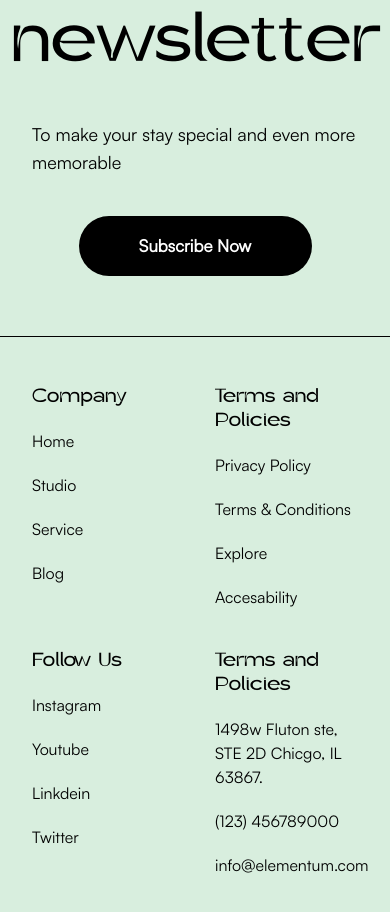
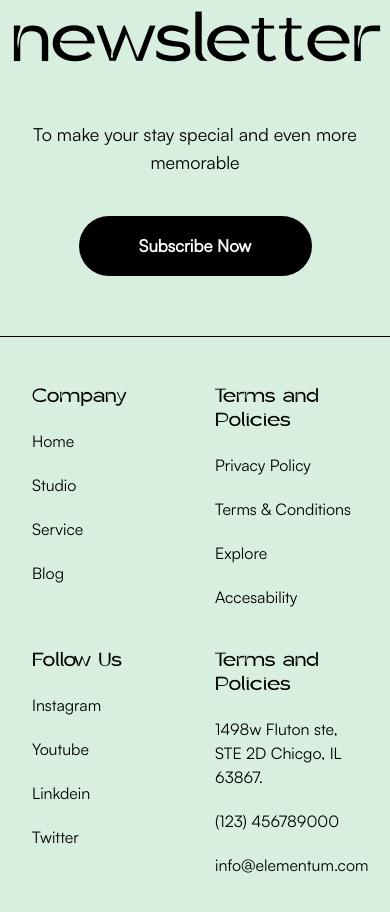
Before and after one commit to Satya0927a/Elementum_page, a React (Vite) app: page / in a window 390 px wide. Shown: the part 4720-5632 px from the top of the page. Built offline with nearby package versions, Linux system fonts and the light colour scheme.

Commit message:
vector layout fixes for mobile screen

```diff
--- a/src/components/Hompage/Features.jsx
+++ b/src/components/Hompage/Features.jsx
@@ -30,9 +30,9 @@ const Features = () => {
       <FeaturesCard  heading={Content.card1.heading} para={Content.card1.subHeading} img={Content.card1.img} order={1}/>
       <FeaturesCard heading={Content.card2.heading} para={Content.card2.subHeading} img={Content.card2.img} order={-1} />
       <img src={vectorcurve} className="absolute right-0 top-120 z-[-1]" alt="" srcset="" />
-      <img src={triangle} className="absolute left-20 bottom-140 z-[-1]" alt="" srcset="" />
+      <img src={triangle} className="absolute left-20 bottom-140 z-[-1] max-sm:scale-50 max-sm:left-50 max-sm:bottom-120 " alt="" srcset="" />
       <img src={triangle} className="absolute left-140 bottom-50 " alt="" srcset="" />
-      <img src={titledrectangle} className="absolute right-20 top-10 z-[-1]" alt="" srcset="" />"
+      <img src={titledrectangle} className="absolute right-20 top-10 z-[-1] max-sm:scale-50 max-sm:right-0" alt="" srcset="" />"
     </div>
   )
 }
--- a/src/components/Hompage/Footer.jsx
+++ b/src/components/Hompage/Footer.jsx
@@ -90,7 +90,7 @@ const Footer = () => {
           <img className="absolute left-40 top-[-140px] max-xl:scale-50 max-xl:top-[-98px] max-xl:left-10" src={arrow} alt="" srcset="" />
           <img className="absolute left-60 top-[-140px] max-xl:scale-50 max-xl:top-[-98px] max-xl:left-20" src={arrow} alt="" srcset="" />
           Subscribe to our newsletter</h1>
-        <p className="text-[24px]/[36px] max-xl:text-[18px]/[28px]">To make your stay special and even more memorable</p>
+        <p className="text-[24px]/[36px] max-xl:text-[18px]/[28px] text-center">To make your stay special and even more memorable</p>
         <button className="w-[233px] h-[72px] max-xl:h-[60px] text-[20px]/[30px] max-xl:text-[17px] font-bold bg-black text-white rounded-full hover:cursor-pointer">Subscribe Now</button>
       </div>
       <div className="flex max-xl:grid max-xl:grid-cols-2 max-xl:gap-10 justify-between max-w-[1600px] max-xl:max-w-full max-xl:px-8 w-full  border-t-1 py-20 max-xl:py-12">
```
